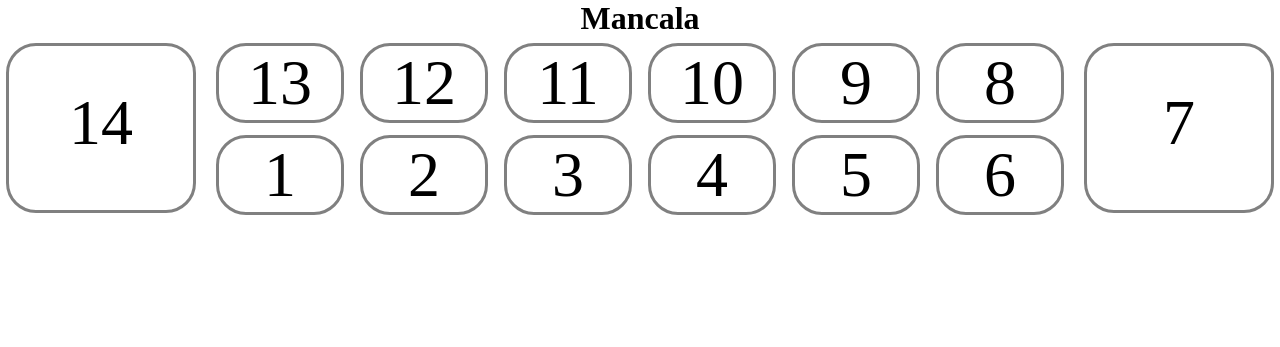
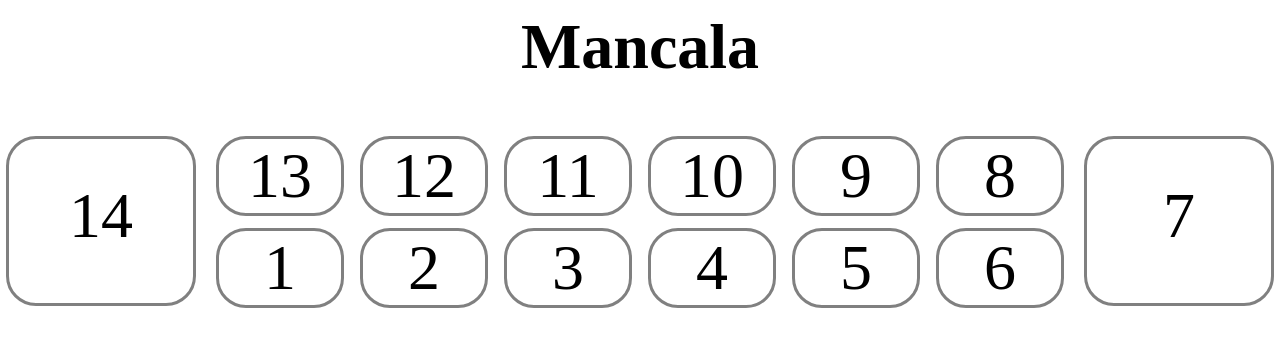
Before and after one commit to barberezra/project_game, a Flask app: page / in a window 1280 px wide. Shown: the top 347 px of the page. Run offline with Flask 3, Linux system fonts and the light colour scheme.

Commit message:
css organizing

```diff
--- a/web/static/style.css
+++ b/web/static/style.css
@@ -1,5 +1,7 @@
 h1 {
     text-align: center;
+    font-size: 4em;
+    margin: 10px;
 }
 
 #mancala-board {
@@ -26,19 +28,18 @@ div.pit {
 }
 
 /* Apply specific styles to data-pit="14" and data-pit="7" */
-div.pit[data-pit="14"] {
+div.pit[data-pit="14"], div.pit[data-pit="7"] {
     height: 170px;
     width: 190px;
-    float: left;
     vertical-align: middle;
     padding-top: 40px;
 }
 
 div.pit[data-pit="7"] {
-    height: 170px;
-    width: 190px;
     float: right;
-    padding-top: 40px;
+}
+div.pit[data-pit="14"] {
+    float: left;
 }
 
 /* Use CSS Grid to evenly distribute the filler pits between 7 and 14 */
--- a/web/templates/index.html
+++ b/web/templates/index.html
@@ -3,10 +3,11 @@
     <head>
         <title>Play Mancala!</title>
         <link rel="shortcut icon" href="{{ url_for('static', filename='favicon.ico') }}">
-        <link rel="stylesheet" href="{{ url_for('static', filename='style.css') }}"> <!-- {{ url_for('static', filename='style.css') }} -->
+        <link rel="stylesheet" href="../static/style.css"> <!-- {{ url_for('static', filename='style.css') }} -->
     </head>
     <body>
         <h1>Mancala</h1>
+        <br><br>
         <div id="mancala-board">
             <div class="pit" data-pit="14">14</div>
             <div class="pit-container">
```
